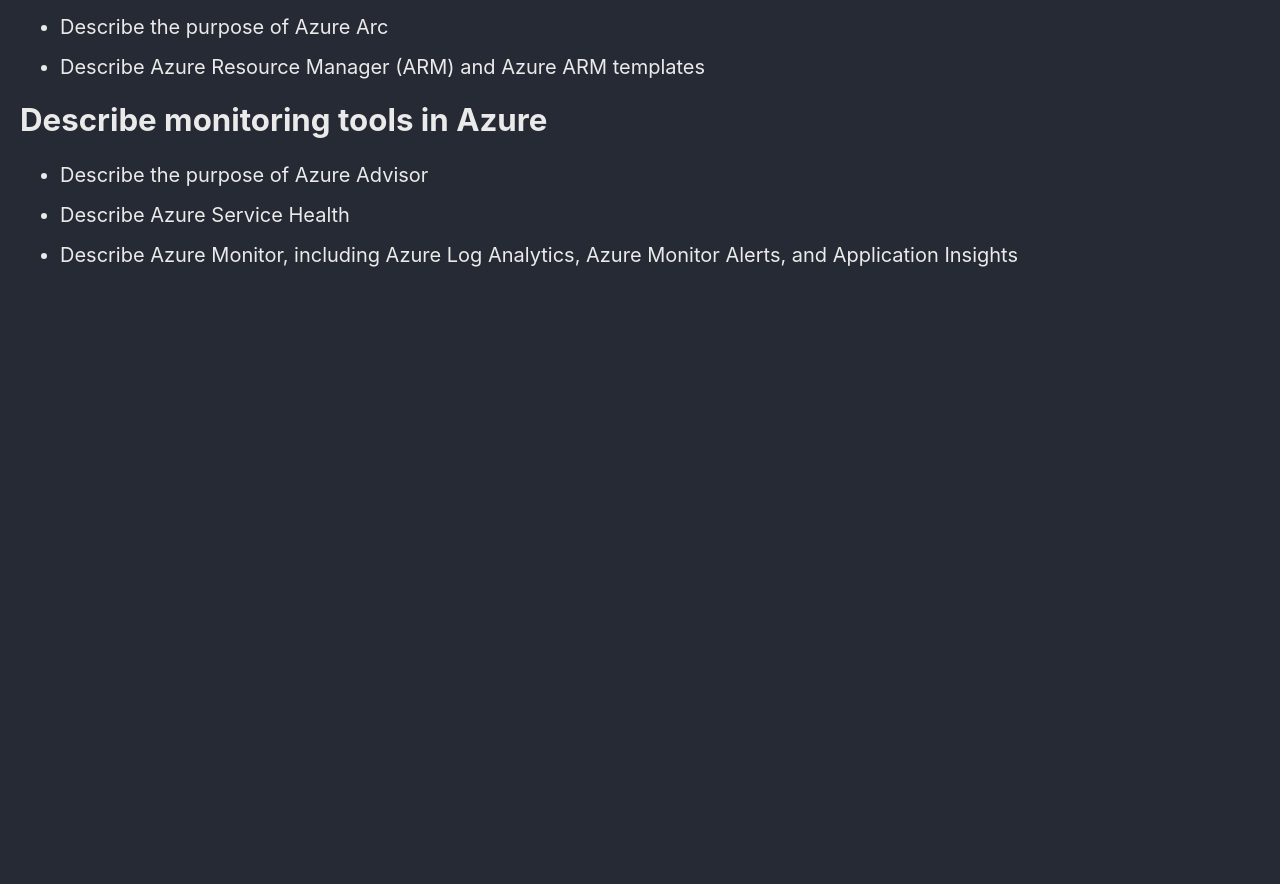
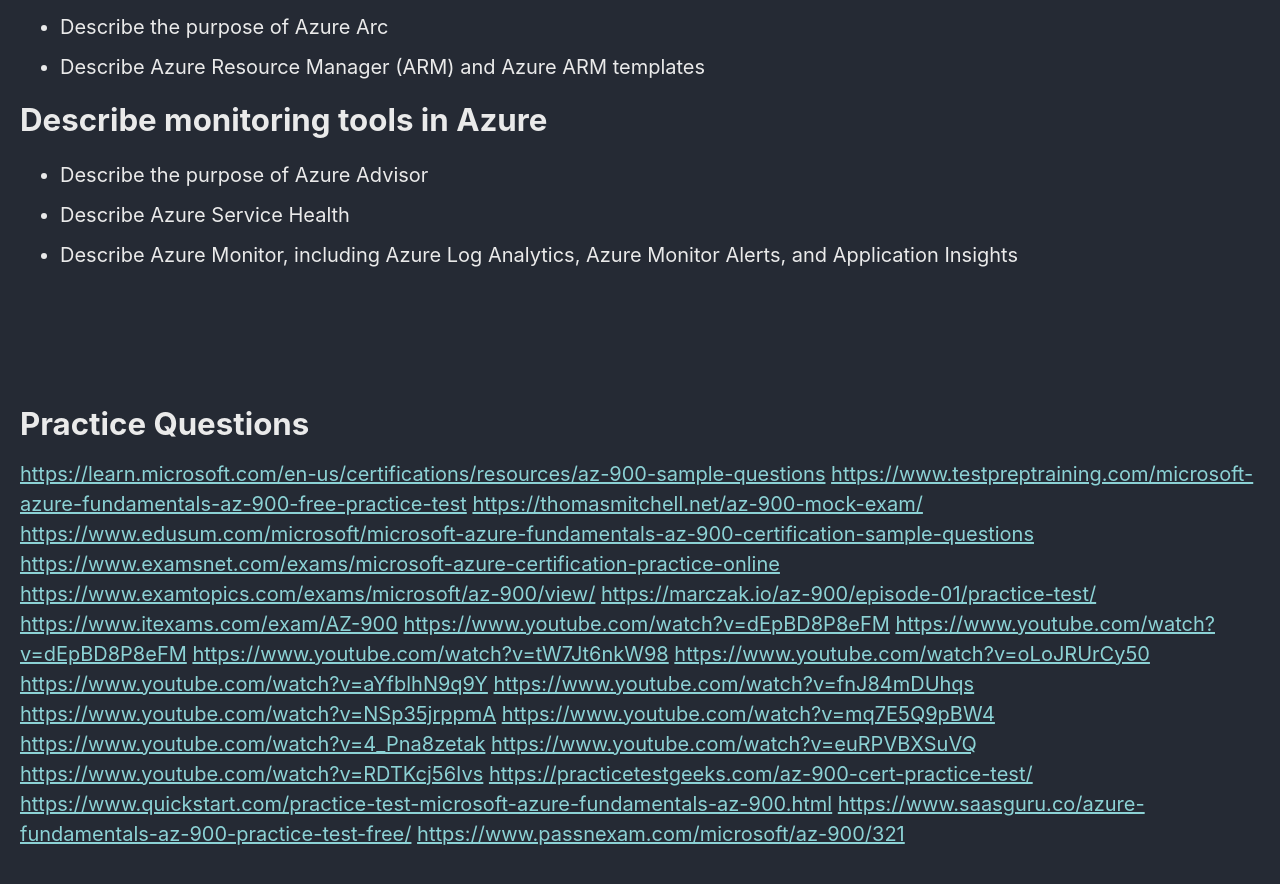
Before and after one commit to Connor-McCartney/Connor-McCartney.github.io, a Jekyll site: the page built from _pages/misc/AZ-900.md, in a window 1280 px wide and 900 px high, scrolled down 2910 px. Shown: the top 884 px of the window. Built offline with Jekyll 4.4.1, drawn with Linux system fonts in a browser that asks for light colours; cached includes are drawn as plain includes; our own code applies the rules of GitHub Pages for plain Markdown files; before the commit the page ends 3230 px from its top, so only the background shows below that.

Commit message:
Update AZ-900.md

```diff
--- a/_pages/misc/AZ-900.md
+++ b/_pages/misc/AZ-900.md
@@ -91,3 +91,32 @@
 - Describe the purpose of Azure Advisor
 - Describe Azure Service Health
 - Describe Azure Monitor, including Azure Log Analytics, Azure Monitor Alerts, and Application Insights
+
+<br>
+<br>
+<br>
+
+# Practice Questions
+<https://learn.microsoft.com/en-us/certifications/resources/az-900-sample-questions>
+<https://www.testpreptraining.com/microsoft-azure-fundamentals-az-900-free-practice-test>
+<https://thomasmitchell.net/az-900-mock-exam/>
+<https://www.edusum.com/microsoft/microsoft-azure-fundamentals-az-900-certification-sample-questions>
+<https://www.examsnet.com/exams/microsoft-azure-certification-practice-online>
+<https://www.examtopics.com/exams/microsoft/az-900/view/>
+<https://marczak.io/az-900/episode-01/practice-test/>
+<https://www.itexams.com/exam/AZ-900>
+<https://www.youtube.com/watch?v=dEpBD8P8eFM>
+<https://www.youtube.com/watch?v=dEpBD8P8eFM>
+<https://www.youtube.com/watch?v=tW7Jt6nkW98>
+<https://www.youtube.com/watch?v=oLoJRUrCy50>
+<https://www.youtube.com/watch?v=aYfblhN9q9Y>
+<https://www.youtube.com/watch?v=fnJ84mDUhqs>
+<https://www.youtube.com/watch?v=NSp35jrppmA>
+<https://www.youtube.com/watch?v=mq7E5Q9pBW4>
+<https://www.youtube.com/watch?v=4_Pna8zetak>
+<https://www.youtube.com/watch?v=euRPVBXSuVQ>
+<https://www.youtube.com/watch?v=RDTKcj56Ivs>
+<https://practicetestgeeks.com/az-900-cert-practice-test/>
+<https://www.quickstart.com/practice-test-microsoft-azure-fundamentals-az-900.html>
+<https://www.saasguru.co/azure-fundamentals-az-900-practice-test-free/>
+<https://www.passnexam.com/microsoft/az-900/321>
```
